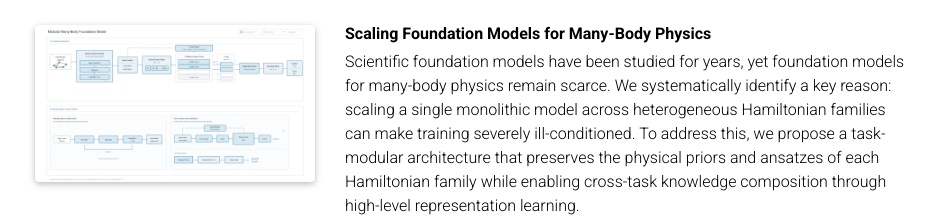
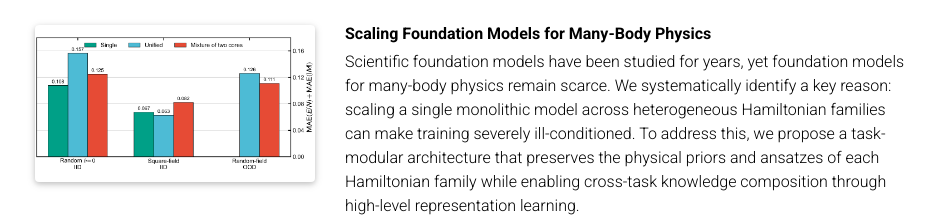
Before and after one commit to bangzhehuang/bangzhehuang.github.io, a website: page index.html in a window 1280 px wide. Shown: the part 737-954 px from the top of the page, without its empty margins (170-1105 px from the left). Drawn offline with Linux system fonts and the light colour scheme.

Commit message:
Update many-body project figure

```diff
--- a/index.html
+++ b/index.html
@@ -130,8 +130,8 @@
             <article class="research-entry">
               <div class="research-preview">
                 <img
-                  src="assets/img/many-body-architecture.png"
-                  alt="Task-modular architecture for learning across heterogeneous many-body systems"
+                  src="assets/img/memo3-classical-model-comparison.png"
+                  alt="Comparison of single, unified, and task-modular models across many-body physics tasks"
                 >
               </div>
               <div class="research-body">
```
Also changed, not shown: assets/img/memo3-classical-model-comparison.png (added).
